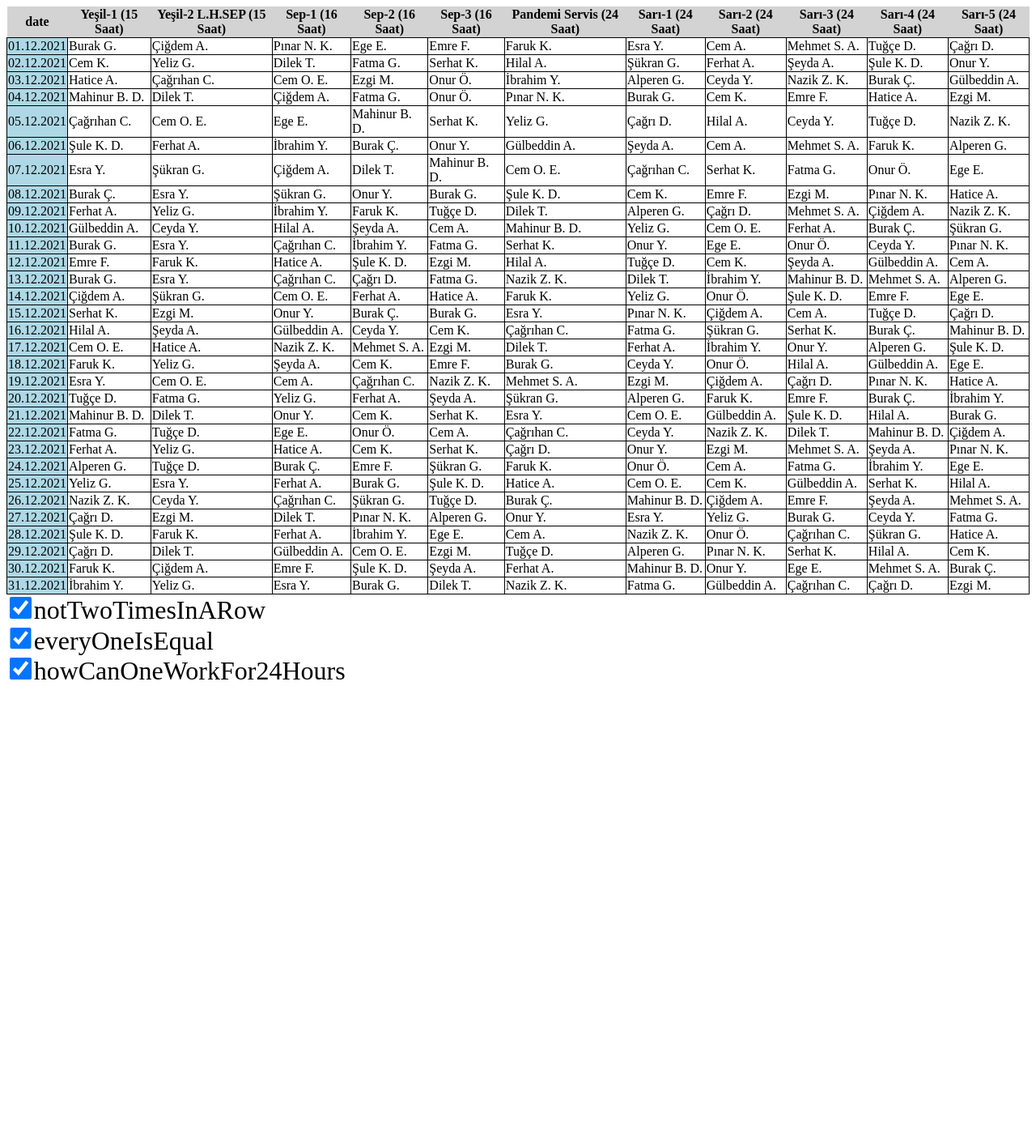
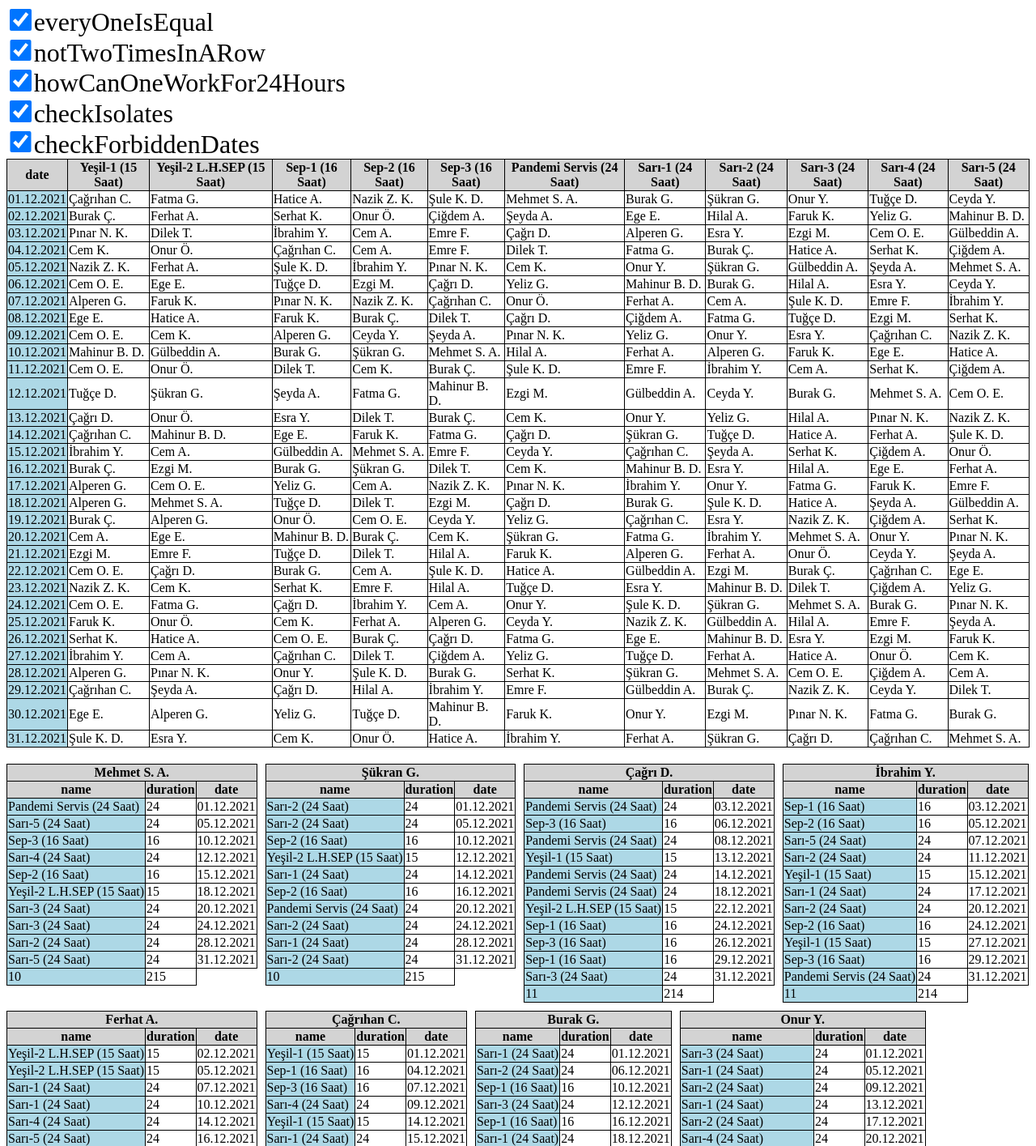
Before and after one commit to mbilaldnc/dutylist, a website with bundled scripts: page index.html in a window 1280 px wide. Shown: the top 1415 px of the page at 81% size. Before the commit the page ends 855 px from the top, so only its background shows below. Built offline with nearby package versions, Linux system fonts and the light colour scheme.

Commit message:
Çeşitli constraintler ve Person class güncellemesi

```diff
--- a/data.js
+++ b/data.js
@@ -89,8 +89,12 @@ class Person {
 		this.name = name;
 		this.writtenCount = writtenCount;
 		this.writtenability = writtenability;
+		this.tmpWrittenability = writtenability;
 		this.agenda = [];
 		this.workingHours = workingHours;
+		this.constraints = [];
+		this.isolates = [];
+		this.forbiddenDates = [];
 	}
 	increaseWrittenCount() {
 		this.writtenCount++;
@@ -130,8 +134,33 @@ class Person {
 	setAgenda(arr) {
 		this.agenda = [...arr];
 	}
+	addConstraint(func) {
+		this.constraints.push(func);
+	}
+	isolateFrom(person) {
+		person.isolates.push(this);
+		this.isolates.push(person);
+	}
+	hasIsolates() {
+		return this.isolates.length;
+	}
+	hasForbiddenDates() {
+		return this.forbiddenDates.length;
+	}
+	forbidDate(dateAsString) {
+		this.forbiddenDates.push(dateAsString);
+	}
+	setTmpWrittenability(number) {
+		this.tmpWrittenability = this.writtenability;
+		this.writtenability = number;
+	}
+	turnEnded() {
+		if (this.writtenability === -Infinity) {
+			this.writtenability = this.tmpWrittenability;
+		}
+	}
 	reset() {
-		this.writtenability = 100;
+		this.writtenability = 1000;
 		this.agenda = [];
 		this.writtenCount = 0;
 		this.workingHours = 0;
--- a/index.html
+++ b/index.html
@@ -8,7 +8,9 @@
 		<title>Nöbet Listesi</title>
 	</head>
 	<body>
+		<div id="options"></div>
 		<table></table>
+		<div id="individual-tables"></div>
 		<script src="index.js" type="module"></script>
 	</body>
 </html>
--- a/index.js
+++ b/index.js
@@ -1,31 +1,60 @@
 import data from "./data.js";
 const table = document.querySelector("table");
 const body = document.body;
-
-console.log(data);
+const optionsDiv = document.querySelector("#options");
 
 var count = 0;
 
 const CONSTRAINTS = {
-	//Same person can not present more than 1 time in 1 date.
-	notTwoTimesInARow: function (helpers) {
-		if (helpers.person.agenda.some((el) => el.date === helpers.currentDate)) return 1; //IF PERSON ALREADY PRESENT IN THAT DAY -> TRUE
-		return 0; // IF PERSON HASN'T BEEN WRITTEN TO THAT DAY -> FALSE
-	},
 	everyOneIsEqual: function (helpers) {
+		let maxWrittenabilityPerson = [...helpers.people].sort((a, b) => b.writtenability - a.writtenability)[0];
+		if (CONSTRAINTS.checkForbiddenDates({ ...helpers, person: maxWrittenabilityPerson })) {
+			maxWrittenabilityPerson.setTmpWrittenability(-Infinity);
+			// console.log({ ...helpers, person: { ...maxWrittenabilityPerson } });
+		}
 		let highestWrittenability = Math.max(...helpers.people.map((person) => parseInt(person.writtenability)));
 		// console.log("highestWrittenability", highestWrittenability);
 		// console.log("current persons writtenability", helpers.person.writtenability);
 		if (helpers.person.writtenability >= highestWrittenability - 1) return 0;
 		return 1;
 	},
+	//Same person can not present more than 1 time in 1 date.
+	notTwoTimesInARow: function (helpers) {
+		if (helpers.person.agenda.some((el) => el.date === helpers.currentRowData.date)) return 1; //IF PERSON ALREADY PRESENT IN THAT DAY -> TRUE
+		return 0; // IF PERSON HASN'T BEEN WRITTEN TO THAT DAY -> FALSE
+	},
 	howCanOneWorkFor24Hours: function (helpers) {
-		let splittedDateString = helpers.currentDate.split(".");
+		let splittedDateString = helpers.currentRowData.date.split(".");
 		let oneDayAgo = new Date(new Date(splittedDateString[2], splittedDateString[1], splittedDateString[0]).getDate() - 1).toLocaleDateString();
 		if (helpers.person.agenda.some((assignment) => assignment.date === oneDayAgo && assignment.duration === 24)) return 1;
 		return 0;
 	},
+	checkIsolates: function (helpers) {
+		if (
+			helpers.person.hasIsolates() &&
+			Object.values(helpers.currentRowData).some((data) =>
+				helpers.person.isolates.some((isolate) => isolate === helpers.people.find((person) => person.name === data))
+			)
+		) {
+			helpers.person.setTmpWrittenability(-Infinity);
+			return 1;
+		}
+		return 0;
+	},
+	checkForbiddenDates: function (helpers) {
+		if (helpers.person.hasForbiddenDates() && helpers.person.forbiddenDates.some((date) => date === helpers.currentRowData.date)) return 1;
+		return 0;
+	},
 };
+
+function isRestrictedByConstraints(currentTableData, person, people, assignments, currentRowData) {
+	const helpers = { person, currentTableData, people, assignments, currentRowData };
+	for (let [name, constraint] of Object.entries(CONSTRAINTS)) {
+		if (document.querySelector(`input[value="${name}"]`).checked && constraint(helpers)) return 1;
+		// console.log(`Executing ${constraint} constraint, for person ${person.name}, on date ${currentDate}`);
+	}
+	return 0;
+}
 
 for (let key of Object.keys(CONSTRAINTS)) {
 	const cb = document.createElement("input");
@@ -36,18 +65,9 @@ for (let key of Object.keys(CONSTRAINTS)) {
 	const label = document.createElement("label");
 	label.innerText = key;
 	label.setAttribute("for", key);
-	body.appendChild(cb);
-	body.appendChild(label);
-	body.appendChild(document.createElement("br")); // HTML GOES BRRRRRR
-}
-
-function isRestrictedByConstraints(currentTableData, currentDate, person, people, assignments) {
-	const helpers = { person, currentDate, currentTableData, people, assignments };
-	for (let [name, constraint] of Object.entries(CONSTRAINTS)) {
-		if (document.querySelector(`input[value="${name}"]`).checked && constraint(helpers)) return 1;
-		// console.log(`Executing ${constraint} constraint, for person ${person.name}, on date ${currentDate}`);
-	}
-	return 0;
+	optionsDiv.appendChild(cb);
+	optionsDiv.appendChild(label);
+	optionsDiv.appendChild(document.createElement("br")); // HTML GOES BRRRRRR
 }
 
 function generateTableHead(table, inputData) {
@@ -91,14 +111,17 @@ function generateTableData(rawData) {
 			// console.log("current row", Object.assign({}, row));
 			let dupPeople = [...rawData.people];
 			let selectedPerson = pickRandom(dupPeople);
-			while (isRestrictedByConstraints(tableData, date, selectedPerson, rawData.people, rawData.assignments)) {
-				console.log("restriction encountered");
+			while (isRestrictedByConstraints(tableData, selectedPerson, dupPeople, rawData.assignments, row)) {
+				// console.log("restriction encountered");
 				if (dupPeople.length === 1) {
 					console.error(`${count}. test başarısız.`);
 					return 0;
 				}
 				dupPeople.splice(dupPeople.indexOf(selectedPerson), 1);
 				selectedPerson = pickRandom(dupPeople);
+			}
+			for (let person of rawData.people) {
+				person.turnEnded();
 			}
 			row[rawData.assignments[j].name] = selectedPerson.name;
 			selectedPerson.increaseWrittenCount();
@@ -111,16 +134,62 @@ function generateTableData(rawData) {
 	return tableData;
 }
 
+function generateIndividualTables(people) {
+	for (let person of people) {
+		const table = document.createElement("table");
+		let thead = table.createTHead();
+		let hrow = thead.insertRow();
+		let hcell = document.createElement("th");
+		hcell.colSpan = 3;
+		hrow.appendChild(hcell);
+		hcell.appendChild(document.createTextNode(person.name));
+		let subHeadRow = thead.insertRow();
+		for (let key of Object.keys(person.agenda[0])) {
+			let subHeadCell = document.createElement("th");
+			subHeadRow.appendChild(subHeadCell);
+			subHeadCell.appendChild(document.createTextNode(key));
+		}
+		for (let assignment of person.agenda) {
+			let row = table.insertRow();
+			for (let value of Object.values(assignment)) {
+				let cell = row.insertCell();
+				cell.appendChild(document.createTextNode(value));
+			}
+		}
+		let totalRow = table.insertRow();
+		totalRow.insertCell().appendChild(document.createTextNode(person.agenda.length));
+		totalRow.insertCell().appendChild(document.createTextNode(person.workingHours));
+		const tableDiv = document.createElement("div");
+		tableDiv.appendChild(table);
+		document.querySelector("#individual-tables").appendChild(tableDiv);
+	}
+}
+
 function write(table_DOM, rawData) {
+	rawData.people[0].forbidDate("11.12.2021");
+	rawData.people[0].forbidDate("12.12.2021");
+	rawData.people[0].forbidDate("13.12.2021");
+	rawData.people[0].forbidDate("14.12.2021");
+	rawData.people[0].forbidDate("15.12.2021");
+	rawData.people[0].forbidDate("16.12.2021");
+	rawData.people[0].isolateFrom(rawData.people[1]);
+	rawData.people[5].isolateFrom(rawData.people[11]);
+	rawData.people[6].isolateFrom(rawData.people[2]);
+	rawData.people[9].isolateFrom(rawData.people[15]);
+	rawData.people[3].isolateFrom(rawData.people[20]);
+	rawData.people[7].isolateFrom(rawData.people[13]);
 	let tableData = generateTableData(rawData);
-	while (tableData === 0) {
+	while (tableData === 0 && count < 500) {
 		for (let person of rawData.people) {
 			person.reset();
 		}
 		tableData = generateTableData(rawData);
 	}
+	// data.people.sort((a, b) => b.agenda.length - a.agenda.length);
+	data.people.sort((a, b) => b.workingHours - a.workingHours);
 	generateTable(table_DOM, tableData);
 	generateTableHead(table_DOM, Object.keys(tableData[0]));
+	generateIndividualTables(rawData.people);
 	console.log("BAŞARILI");
 }
 
--- a/style.css
+++ b/style.css
@@ -1,17 +1,23 @@
-td {
-	border: 1px black solid;
-}
-
 table {
 	width: 100%;
 	border-collapse: collapse;
 }
 
+td {
+	border: 1px black solid;
+}
+
+td:empty {
+	border: 0;
+	background-color: transparent !important;
+}
+
 th {
 	background-color: lightgray;
+	border: 1px solid black;
 }
 
-tr > td:first-child {
+table:first-of-type tr > td:first-child {
 	background-color: lightblue;
 }
 
@@ -24,3 +30,10 @@ input[type="checkbox"] {
 	width: 2em;
 	height: 2em;
 }
+
+#individual-tables {
+	margin-top: 20px;
+	display: flex;
+	flex-wrap: wrap;
+	gap: 10px;
+}
```
Also changed, not shown: 1 other file.
